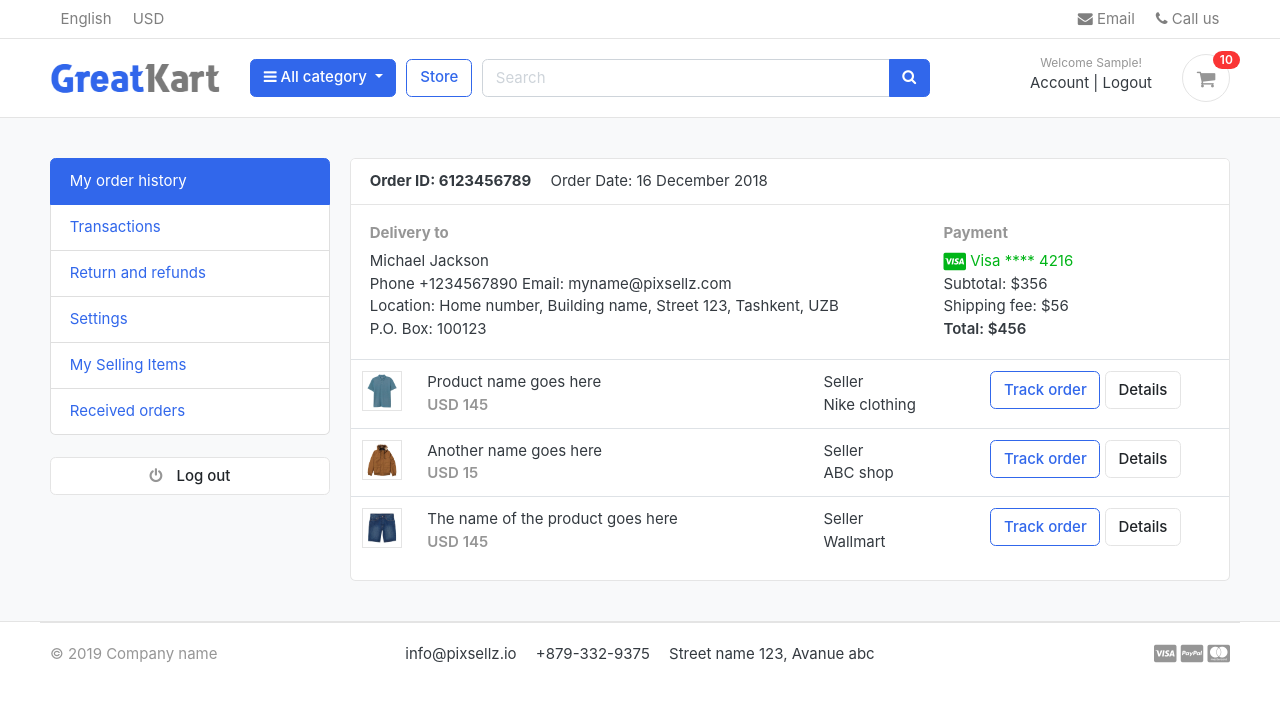
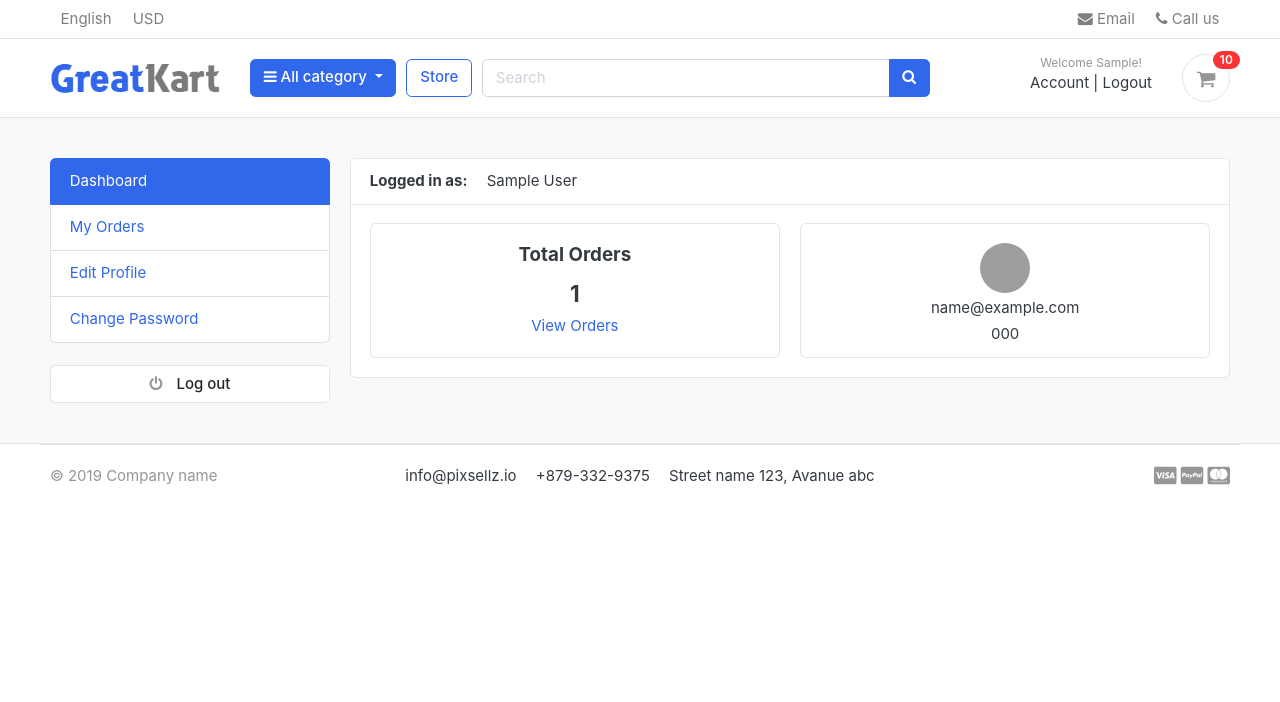
Before and after one commit to mateobv07/E-commerce-django, a Django app: page /accounts/ in a window 1280 px wide. Shown: the top 702 px of the page. Run offline with Django 3.2, Linux system fonts and the light colour scheme; a user stored in the database is signed in; tables that the repository leaves empty hold one stand-in row (values such as "Sample post"); some libraries are stand-ins or nearby versions; some web fonts are replaced; grey boxes are pictures that could not be loaded.

Commit message:
user account dashboard

```diff
--- a/accounts/models.py
+++ b/accounts/models.py
@@ -65,3 +65,17 @@ class Account(AbstractBaseUser):
 
     def has_module_perms(slef, add_label):
         return True
+
+class UserProfile(models.Model):
+    user = models.OneToOneField(Account, on_delete=models.CASCADE)
+    address_line_1 = models.CharField(blank=True, max_length=150)
+    address_line_2 = models.CharField(blank=True, max_length=150)
+    profile_picture = models.ImageField(blank=True, upload_to='userprofile/')
+    city = models.CharField(blank=True, max_length=30)
+    state = models.CharField(blank=True, max_length=30)
+
+    def __str__(self):
+        return self.user.first_name
+
+    def full_address(self):
+        return f"{self.address_line_1} {self.address_line_2}"
--- a/accounts/urls.py
+++ b/accounts/urls.py
@@ -13,4 +13,8 @@ urlpatterns = [
     path('resetpassword_validate/<uidb64>/<token>', views.resetpassword_validate, name="resetpassword"),
     path('changepassword/', views.changepassword, name="changepassword"),
 
+    path('my_orders/', views.my_orders, name="my_orders"),
+    path('edit_profile/', views.edit_profile, name="edit_profile"),
+
+
 ]
--- a/accounts/views.py
+++ b/accounts/views.py
@@ -1,3 +1,5 @@
+from django.contrib.auth.models import User
+from orderz.models import Order
 from store.models import Variation
 from carts.views import _cart_id
 from carts.models import Cart, CartItem
@@ -184,7 +186,25 @@ def activate(request, uidb64, token):
 
 @login_required(login_url = 'login')
 def dashboard(request):
-    return render(request, 'accounts/dashboard.html')
+    orders = Order.objects.order_by('-created_at').filter(user=request.user, is_ordered=True)
+    orders_count = orders.count
+    context = {
+        'orders' : orders,
+        'orders_count' : orders_count,
+    }
+    return render(request, 'accounts/dashboard.html', context)
+
+@login_required(login_url = 'login')
+def my_orders(request):
+    orders = Order.objects.order_by('-created_at').filter(user=request.user, is_ordered=True)
+    context = {
+        'orders' : orders,
+    }
+    return render(request, 'accounts/my_orders.html', context)
+
+
+
+
 
 def forgotPassword(request):
     if request.method == 'POST':
@@ -248,3 +268,6 @@ def changepassword(request):
             return redirect('changepassword')
     else:
         return render(request, 'accounts/change_password.html')
+
+def edit_profile(request):
+    return render(request, 'accounts/edit_profile.html')
--- a/templates/accounts/dashboard.html
+++ b/templates/accounts/dashboard.html
@@ -2,90 +2,42 @@
 
 {% block content %}
 
-<section class="section-conten padding-y bg">
+<section class="section-content padding-y bg">
     {% include 'includes/alerts.html' %}
     <div class="container">
         <div class="row">
-        <aside class="col-md-3">
-            <!--   SIDEBAR   -->
-            <ul class="list-group">
-                <a class="list-group-item active" href="#"> My order history </a>
-                <a class="list-group-item" href="#"> Transactions </a>
-                <a class="list-group-item" href="#"> Return and refunds </a>
-                <a class="list-group-item" href="#">Settings </a>
-                <a class="list-group-item" href="#"> My Selling Items </a>
-                <a class="list-group-item" href="#"> Received orders </a>
-            </ul>
-            <br>
-            <a class="btn btn-light btn-block" href="{% url 'logout' %}"> <i class="fa fa-power-off"></i> <span class="text">Log out</span> </a>
-            <!--   SIDEBAR .//END   -->
-        </aside>
+    {% include 'includes/dashboard_sidebar.html' %}
         <main class="col-md-9">
             <article class="card">
             <header class="card-header">
-                <strong class="d-inline-block mr-3">Order ID: 6123456789</strong>
-                <span>Order Date: 16 December 2018</span>
+                <strong class="d-inline-block mr-3">Logged in as:</strong>
+                <span>{{ request.user.first_name}} {{ request.user.last_name}}</span>
             </header>
             <div class="card-body">
                 <div class="row">
-                    <div class="col-md-8">
-                        <h6 class="text-muted">Delivery to</h6>
-                        <p>Michael Jackson <br>
-                        Phone +1234567890 Email: myname@pixsellz.com <br>
-                        Location: Home number, Building name, Street 123,  Tashkent, UZB <br>
-                        P.O. Box: 100123
-                         </p>
+
+                    <div class="col-md-6">
+                        <div class="card text-center">
+                            <dev class="card-body">
+                                <h5 class="card-title">Total Orders</h5>
+                                <h4>{{orders_count}}</h4>
+                                <a href="{% url 'my_orders'%}">View Orders</a>
+                            </dev>
+                        </div>
                     </div>
-                    <div class="col-md-4">
-                        <h6 class="text-muted">Payment</h6>
-                        <span class="text-success">
-                            <i class="fab fa-lg fa-cc-visa"></i>
-                            Visa  **** 4216
-                        </span>
-                        <p>Subtotal: $356 <br>
-                         Shipping fee:  $56 <br>
-                         <span class="b">Total:  $456 </span>
-                        </p>
+                    <div class="col-md-6">
+                        <div class="card text-center">
+                            <dev class="card-body">
+                                <img src="https://www.w3schools.com/howto/img_avatar.png" alt="User profile picture" class="avatar" width="50" height="50" style="border-radius: 50%;">
+                                <p class="mb-1 mt-1">{{request.user.email}}</p>
+                                <p class="mb-n2">{{request.user.phone_number}}</p>
+                            </dev>
+                        </div>
                     </div>
+
                 </div> <!-- row.// -->
             </div> <!-- card-body .// -->
-            <div class="table-responsive">
-            <table class="table table-hover">
-                <tr>
-                    <td width="65">
-                        <img src="../images/items/1.jpg" class="img-xs border">
-                    </td>
-                    <td>
-                        <p class="title mb-0">Product name goes here </p>
-                        <var class="price text-muted">USD 145</var>
-                    </td>
-                    <td> Seller <br> Nike clothing </td>
-                    <td width="250"> <a href="#" class="btn btn-outline-primary">Track order</a> <a href="#" class="btn btn-light"> Details </a> </td>
-                </tr>
-                <tr>
-                    <td>
-                        <img src="../images/items/2.jpg" class="img-xs border">
-                    </td>
-                    <td>
-                        <p class="title mb-0">Another name goes here </p>
-                        <var class="price text-muted">USD 15</var>
-                    </td>
-                    <td> Seller <br> ABC shop </td>
-                    <td> <a href="#" class="btn btn-outline-primary">Track order</a> <a href="#" class="btn btn-light"> Details </a> </td>
-                </tr>
-                <tr>
-                    <td>
-                        <img src="../images/items/3.jpg" class="img-xs border">
-                    </td>
-                    <td>
-                        <p class="title mb-0">The name of the product  goes here </p>
-                        <var class="price text-muted">USD 145</var>
-                    </td>
-                    <td> Seller <br> Wallmart </td>
-                    <td> <a href="#" class="btn btn-outline-primary">Track order</a> <a href="#" class="btn btn-light"> Details </a> </td>
-                </tr>
-            </table>
-            </div> <!-- table-responsive .end// -->
+
             </article> <!-- order-group.// -->
         </main>
     </div> <!-- row.// -->
--- /dev/null
+++ b/templates/includes/dashboard_sidebar.html
@@ -0,0 +1,12 @@
+<aside class="col-md-3">
+    <!--   SIDEBAR   -->
+    <ul class="list-group">
+        <a class="list-group-item {% if '/accounts/' == request.path %}active{% endif %}" href="{% url 'dashboard' %}"> Dashboard </a>
+        <a class="list-group-item {% if '/my_orders/' in request.path %}active{% endif %}" href="{% url 'my_orders' %}"> My Orders </a>
+        <a class="list-group-item {% if '/edit_profile/' in request.path %}active{% endif %}" href="{% url 'edit_profile' %}">  Edit Profile </a>
+        <a class="list-group-item" href="#"> Change Password </a>
+    </ul>
+    <br>
+    <a class="btn btn-light btn-block" href="{% url 'logout' %}"> <i class="fa fa-power-off"></i> <span class="text">Log out</span> </a>
+    <!--   SIDEBAR .//END   -->
+</aside>
```
Also changed, not shown: accounts/admin.py (+8 -1 lines), templates/accounts/edit_profile.html (added, +83 -0 lines), templates/accounts/my_orders.html (added, +55 -0 lines), accounts/migrations/0002_userprofile.py (added).
